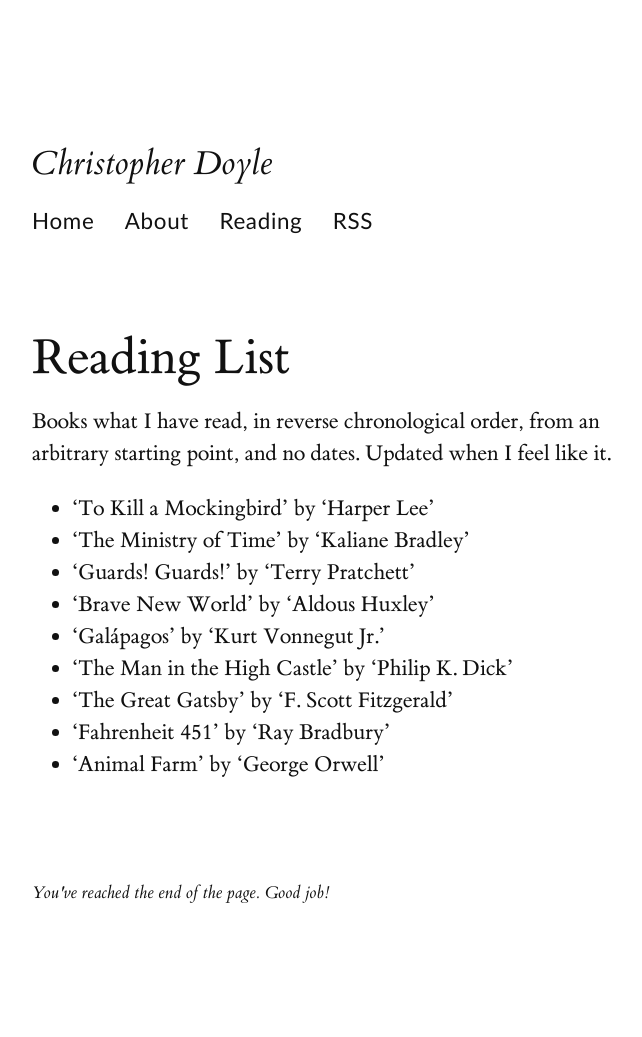
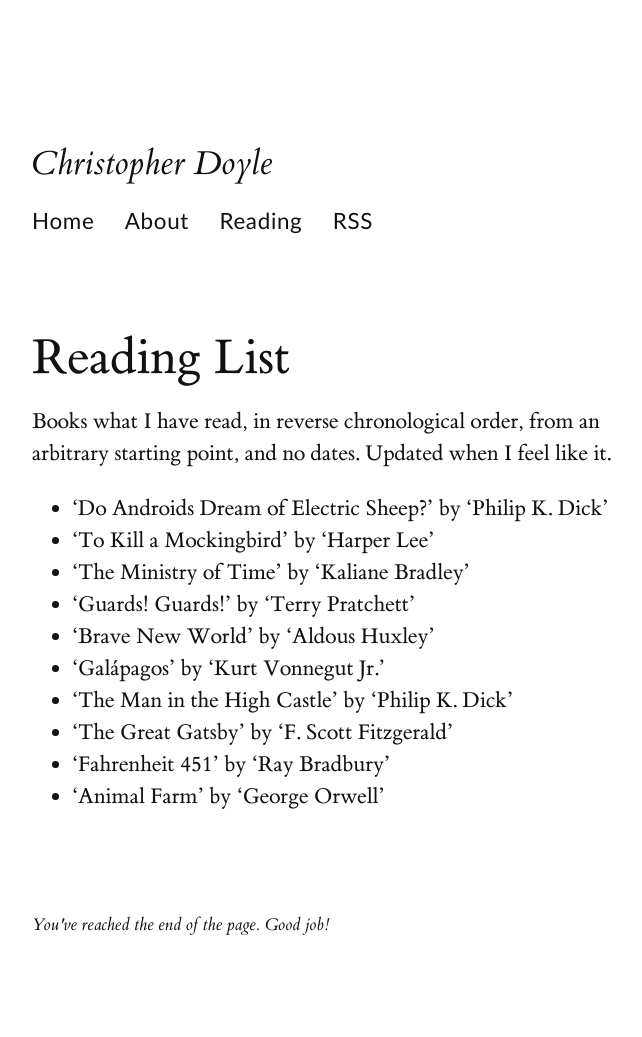
Before and after one commit to christopherdoyle/christopherdoyle.github.io, a Jekyll site: the page built from reading.md, in a window 1280 px wide. Shown: the whole page, without its empty margins (128-770 px from the left). Built offline with Jekyll 4.4.1, drawn with Linux system fonts in a browser that asks for light colours; before the commit the page ends 1005 px from its top, so only the background shows below that.

Commit message:
Added Do Androids Dream to read list (#22)

```diff
--- a/reading.md
+++ b/reading.md
@@ -7,6 +7,7 @@ favicon: favicon_book.ico
 Books what I have read, in reverse chronological order, from an arbitrary starting point, and no dates.
 Updated when I feel like it.
 
+* 'Do Androids Dream of Electric Sheep?' by 'Philip K. Dick'
 * 'To Kill a Mockingbird' by 'Harper Lee'
 * 'The Ministry of Time' by 'Kaliane Bradley'
 * 'Guards! Guards!' by 'Terry Pratchett'
```
